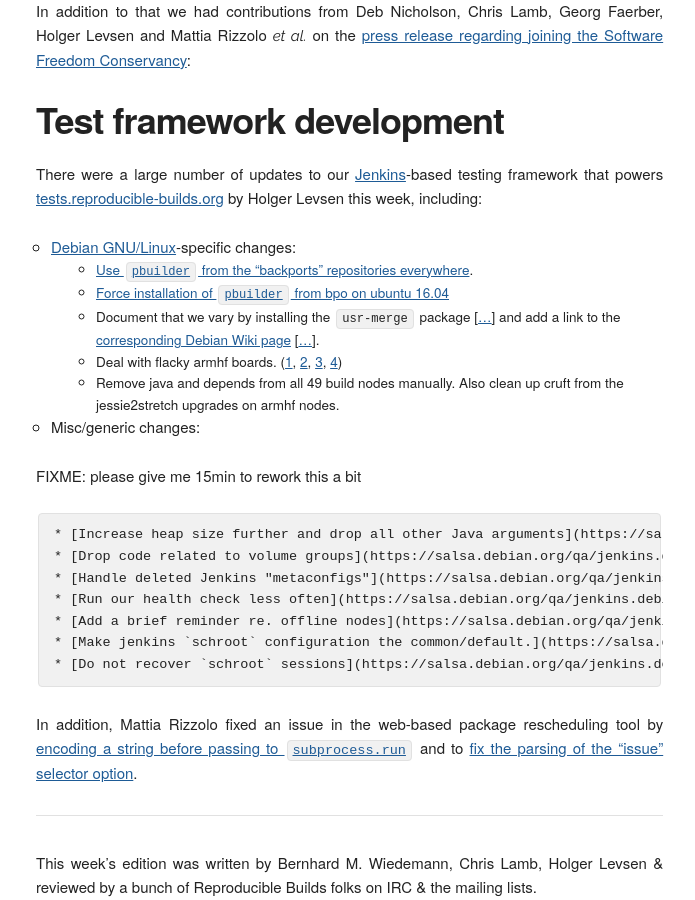
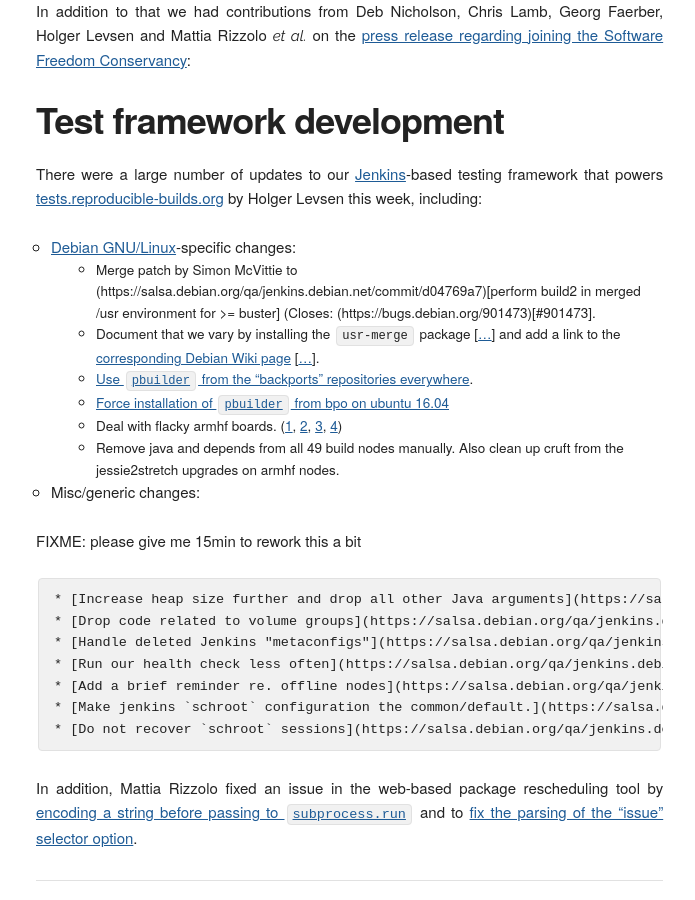
Before and after one commit to prototypefund/reproducible-website, a Jekyll site: the page built from _blog/posts/185.md, in a window 1280 px wide and 900 px high, scrolled down 3574 px. Shown: the whole window, without its empty margins (124-819 px from the left). Built offline with Jekyll 4.4.1, drawn with Linux system fonts in a browser that asks for light colours; some web fonts are replaced.

Commit message:
185: explain that variation by usrmerge was added (see #901473)
Signed-off-by: Holger Levsen <holger@layer-acht.org>

```diff
--- a/_blog/posts/185.md
+++ b/_blog/posts/185.md
@@ -110,9 +110,10 @@ Test framework development
 There were a large number of updates to our [Jenkins](https://jenkins.io/)-based testing framework that powers [tests.reproducible-builds.org](tests.reproducible-builds.org) by Holger Levsen this week, including:
 
 * [Debian GNU/Linux](https://www.debian.org/)-specific changes:
+    * Merge patch by Simon McVittie to (https://salsa.debian.org/qa/jenkins.debian.net/commit/d04769a7)[perform build2 in merged /usr environment for >= buster] (Closes: (https://bugs.debian.org/901473)[#901473].
+    * Document that we vary by installing the `usr-merge` package [[...](https://salsa.debian.org/qa/jenkins.debian.net/commit/7902f640)] and add a link to the [corresponding Debian Wiki page](https://wiki.debian.org/UsrMerge]) [[...](https://salsa.debian.org/qa/jenkins.debian.net/commit/fb44311e)].
     * [Use `pbuilder` from the "backports" repositories everywhere](https://salsa.debian.org/qa/jenkins.debian.net/commit/2081b3a4).
     * [Force installation of `pbuilder` from bpo on ubuntu 16.04](https://salsa.debian.org/qa/jenkins.debian.net/commit/d28a62fb)
-    * Document that we vary by installing the `usr-merge` package [[...](https://salsa.debian.org/qa/jenkins.debian.net/commit/7902f640)] and add a link to the [corresponding Debian Wiki page](https://wiki.debian.org/UsrMerge]) [[...](https://salsa.debian.org/qa/jenkins.debian.net/commit/fb44311e)].
     * Deal with flacky armhf boards. ([1](https://salsa.debian.org/qa/jenkins.debian.net/commit/6121cd22), [2](https://salsa.debian.org/qa/jenkins.debian.net/commit/099a8de5), [3](https://salsa.debian.org/qa/jenkins.debian.net/commit/2bc5747f), [4](https://salsa.debian.org/qa/jenkins.debian.net/commit/410d530b))
     * Remove java and depends from all 49 build nodes manually. Also clean up cruft from the jessie2stretch upgrades on armhf nodes.
 
```
